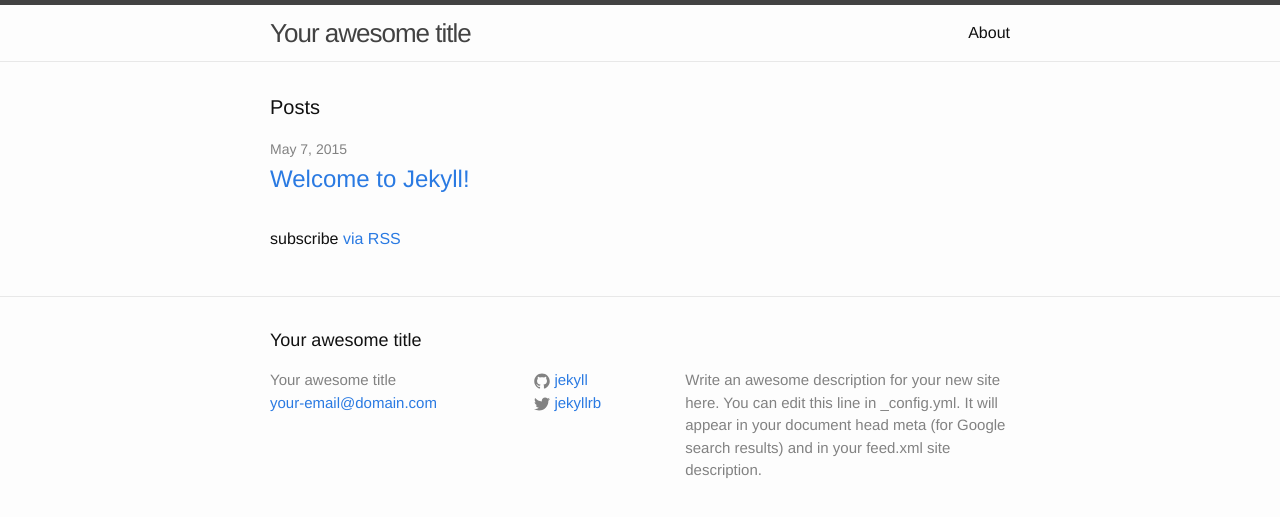
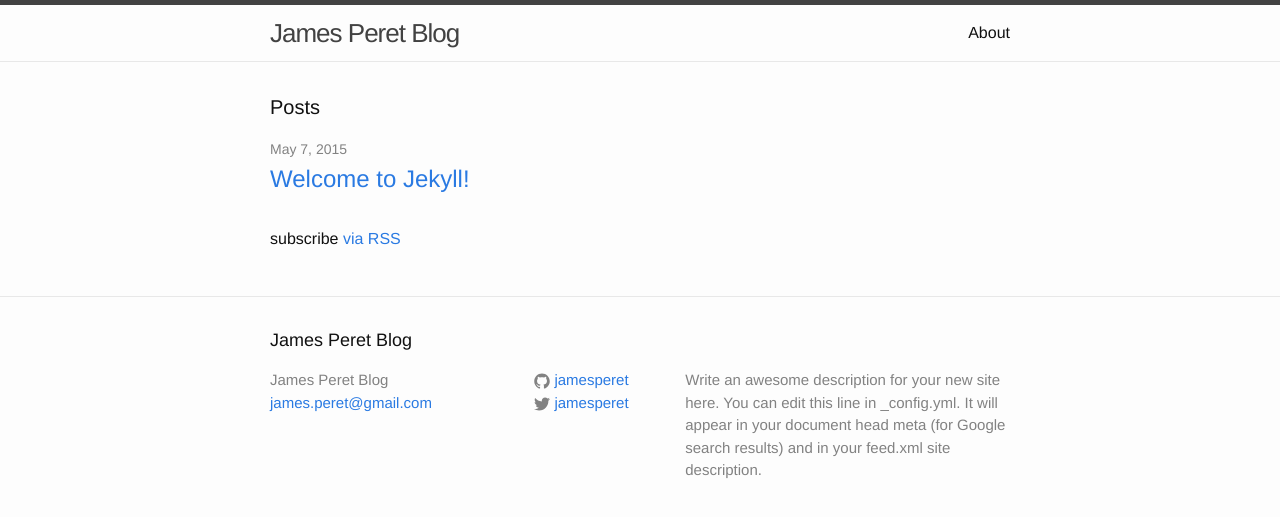
Before and after one commit to jamesperet/j1x-blog, a Jekyll site: the page built from index.html, in a window 1280 px wide. Shown: the top 517 px of the page. Built offline with Jekyll 4.4.1, drawn with Linux system fonts in a browser that asks for light colours.

Commit message:
updated configs

```diff
--- a/_config.yml
+++ b/_config.yml
@@ -1,14 +1,14 @@
 # Site settings
-title: Your awesome title
-email: your-email@domain.com
+title: James Peret Blog
+email: james.peret@gmail.com
 description: > # this means to ignore newlines until "baseurl:"
   Write an awesome description for your new site here. You can edit this
   line in _config.yml. It will appear in your document head meta (for
   Google search results) and in your feed.xml site description.
 baseurl: "" # the subpath of your site, e.g. /blog/
-url: "http://yourdomain.com" # the base hostname & protocol for your site
-twitter_username: jekyllrb
-github_username:  jekyll
+url: "http://jamesperet.com.br" # the base hostname & protocol for your site
+twitter_username: jamesperet
+github_username:  jamesperet
 
 # Build settings
 markdown: kramdown
```
